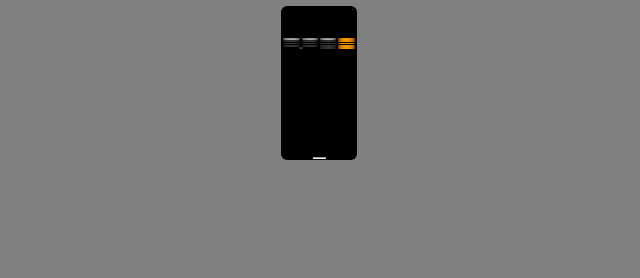
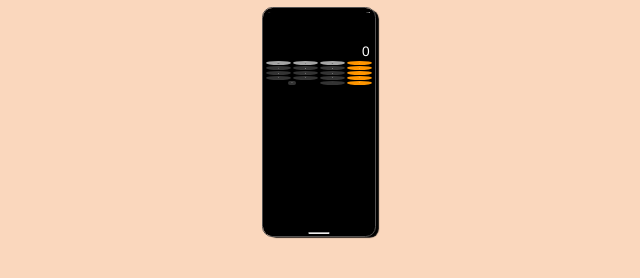
Before and after one commit to Megahedron69/ios-Calculator, a plain HTML site: page index.html in a window 1280 px wide. Shown: the whole page, without its empty margins (321-961 px from the left). Drawn offline with Linux system fonts and the light colour scheme.

Commit message:
Update index.html

```diff
--- a/index.html
+++ b/index.html
@@ -12,16 +12,16 @@
       margin: 0;
       padding: 0;
       user-select: none;
-      zoom: 50%;
+      zoom: 57%;
     }
     body {
-      background-color: gray;
+      background-color: #fad7bd;
       color: white;
       font-family: "Helvetica Neue", sans-serif;
       margin: 25px;
     }
     .calculator-body {
-      background: black;
+      background:black;
       border-radius: 50px;
       color: white;
       height: 1228px;
@@ -29,6 +29,11 @@
       position: relative;
       width: 610px;
       margin: auto;
+      -moz-box-shadow: 21px 10px 5px #000000;
+      -webkit-box-shadow: 21px 10px 5px #000000;
+      box-shadow: 21px 10px 5px #000000;
+      z-index: 4000;
+      outline: 5px solid #535150;
     }
     .topcontainer {
       display: flex;
@@ -36,6 +41,9 @@
       justify-content: space-between;
       padding: 0px 20px;
       height: 250px;
+    }
+    .time{
+      font-size:larger;
     }
     .output-screen {
       display: flex;
@@ -47,6 +55,8 @@
       margin-bottom: 20px;
       margin-right: 20px;
       text-align: right;
+      overflow:scroll;
+      scrollbar-width: none;
     }
     .parent {
      display: grid;
@@ -115,6 +125,12 @@
     bottom: 10px;
     left: 50%;
     transform: translateX(-50%);
+    scale: 1;
+    transition: all 100ms;
+    cursor:grabbing;
+}
+.line:hover{
+  scale:1.07;
 }
 .div17{
     border-radius: 55px;
@@ -138,7 +154,7 @@
         </div>
       </div>
       <!--ANSWER AREA-->
-      <div class="output-screen" id="output"></div>
+      <div class="output-screen" id="output">0</div>
       <div class="numbertable">
          <div class="parent numsops">
 <div class="div1 allclear gray" id="AC">AC</div>
```
